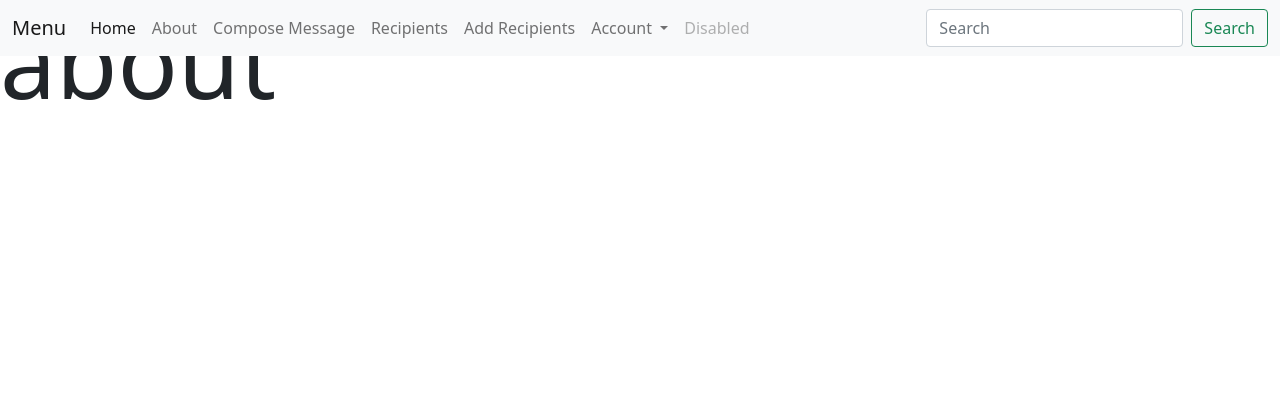
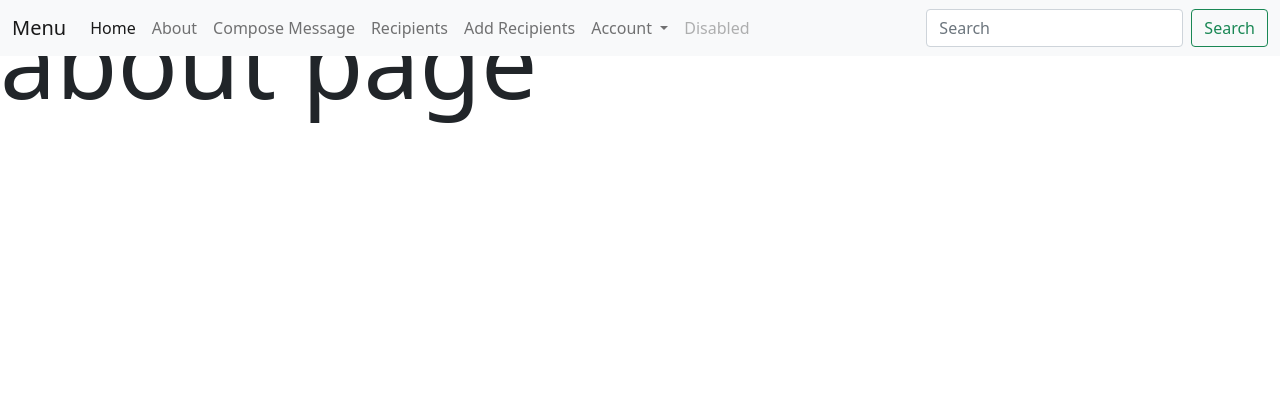
Before and after one commit to cobycobyk/intouch, a Django app: page /about/ in a window 1280 px wide. Shown: the top 420 px of the page. Run offline with Django 3.2, Linux system fonts and the light colour scheme.

Commit message:
about page edit

```diff
--- a/main_app/templates/about.html
+++ b/main_app/templates/about.html
@@ -1,6 +1,6 @@
 {% extends 'base.html' %}
 {% block content %}
 
-<h1>about</h1>
+<h1>about page</h1>
 
 {% endblock %}
```
